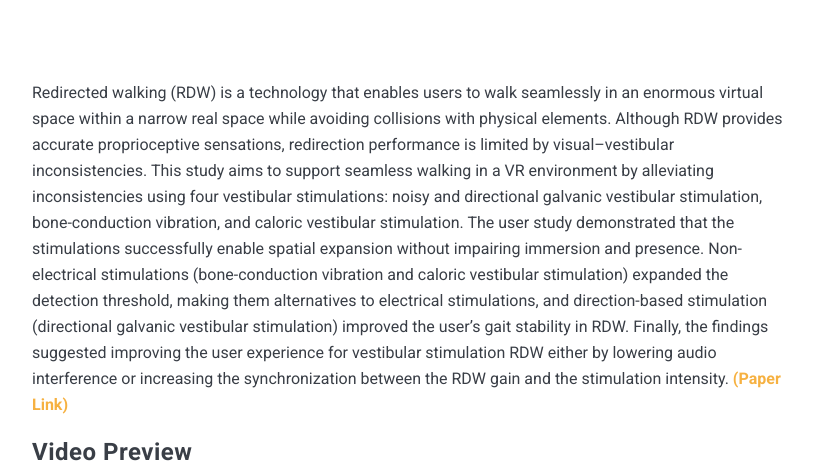
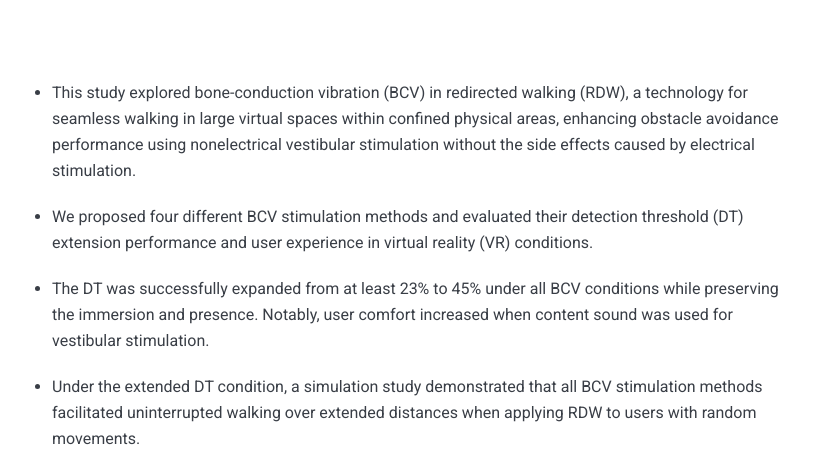
Before and after one commit to anoldhsh/anoldhsh.github.io, a Jekyll site: the page built from _posts/2023-05-01-BCV_RDW.markdown, in a window 1280 px wide and 1400 px high, scrolled down 541 px. Shown: the part 177-652 px from the top of the window, without its empty margins (228-1041 px from the left). Built offline with Jekyll 4.4.1, drawn with Linux system fonts in a browser that asks for light colours; nearby versions of some CDN libraries; some of the changed text lies outside the part shown.

Commit message:
Fix Proj

```diff
--- a/_posts/2023-05-01-BCV_RDW.markdown
+++ b/_posts/2023-05-01-BCV_RDW.markdown
@@ -6,8 +6,12 @@ image:  BCV_RDW.gif
 tags:   2023_ISMAR_Conference
 ---
 
-Redirected walking (RDW) is a technology that enables users to walk seamlessly in an enormous virtual space within a narrow real space while avoiding collisions with physical elements. Although RDW provides accurate proprioceptive sensations, redirection performance is limited by visual–vestibular inconsistencies. This study aims to support seamless walking in a VR environment by alleviating inconsistencies using four vestibular stimulations: noisy and directional galvanic vestibular stimulation, bone-conduction vibration, and caloric vestibular stimulation. The user study demonstrated that the stimulations successfully enable spatial expansion without impairing immersion and presence. Non-electrical stimulations (bone-conduction vibration and caloric vestibular stimulation) expanded the detection threshold, making them alternatives to electrical stimulations, and direction-based stimulation (directional galvanic vestibular stimulation) improved the user’s gait stability in RDW. Finally, the findings suggested improving the user experience for vestibular stimulation RDW either by lowering audio interference or increasing the synchronization between the RDW gain and the stimulation intensity.
-<a href="https://dl.acm.org/doi/abs/10.1145/3544548.3580862"><strong>(Paper Link)</strong></a>
+* This study explored bone-conduction vibration (BCV) in redirected walking (RDW), a technology for seamless walking in large virtual spaces within confined physical areas, enhancing obstacle avoidance performance using nonelectrical vestibular stimulation without the side effects caused by electrical stimulation.
 
-### Video Preview
-<iframe width="420" height="315" src="//www.youtube.com/embed/ESgrtTIjj9M" frameborder="0" allowfullscreen="allowfullscreen">&nbsp;</iframe>
+* We proposed four different BCV stimulation methods and evaluated their detection threshold (DT) extension performance and user experience in virtual reality (VR) conditions.
+
+* The DT was successfully expanded from at least 23% to 45% under all BCV conditions while preserving the immersion and presence. Notably, user comfort increased when content sound was used for vestibular stimulation.
+
+* Under the extended DT condition, a simulation study demonstrated that all BCV stimulation methods facilitated uninterrupted walking over extended distances when applying RDW to users with random movements.
+
+* Thus, this research established the viability of using BCV in RDW applications and the potential for incorporating content sound into BCV stimulation techniques.
--- a/_posts/2023-09-01-ErgoPulse.markdown
+++ b/_posts/2023-09-01-ErgoPulse.markdown
@@ -6,4 +6,4 @@ image:  ErgoPulse.gif
 tags:   Master's_project
 ---
 
-This study presents ErgoPulse, a system that integrates biomechanical simulation with electrical muscle stimulation (EMS) to provide kinesthetic force feedback to the lower body in virtual reality (VR). ErgoPulse features two main parts: a biomechanical simulation part that calculates the lower body joint torques to replicate forces from VR environments, and an EMS part that translates torques into muscle stimulations. In the first experiment, we assessed users' ability to discern haptic force intensity and direction, and observed variations in perceived resolution based on force direction. The second experiment, conducted in both continuous and impulse force VR game environments, evaluated ErgoPulse's ability to increase user presence and experience. User interviews indicated that ErgoPulse's feedback aligned with the VR audio-visual experience, enhancing the overall presence. Furthermore, the interviews proposed improvements to the haptic experience by integrating additional stimuli such as temperature feedback, skin stretch, and impact devices into ErgoPulse.
+This research presents a cutting-edge system that merges biomechanical simulations with electrical muscle stimulation (EMS) to deliver kinesthetic force feedback to the lower extremities in virtual reality (VR). This system is composed of two key elements: a biomechanical simulation component that calculates joint torques in the lower body to simulate forces encountered in VR scenarios, and an EMS component that transforms these torques into muscle activations. In the initial experiment, the study examined participants' ability to differentiate between haptic force intensity and direction, noting differences in perceived resolution based on the force's direction. The second experiment, conducted in varied VR gaming environments featuring both continuous and impulse forces, aimed to determine the system's impact on enhancing user engagement and presence. Feedback from users indicated that the system's haptic feedback corresponded well with VR's audio-visual elements, thereby improving the overall sense of presence. Users also suggested improvements for the haptic experience, including the incorporation of additional sensory feedback such as temperature variation, skin stretching, and impact-related devices.
```
Also changed, not shown: _posts/2022-02-01-Redirected_Walking_Methodology_Using_Olfactory,_Auditory,_and_Visual_Stimuli.markdown (+15 -1 lines), _posts/2022-12-01-Vestibular_Stimulation_for_Redirected_Walking.markdown (+11 -1 lines), _posts/2023-04-19-Electrical_Vibrational_and_Cooling.markdown (+9 -1 lines), _posts/2023-06-01-eHMI_for_AV.markdown (+9 -1 lines).
